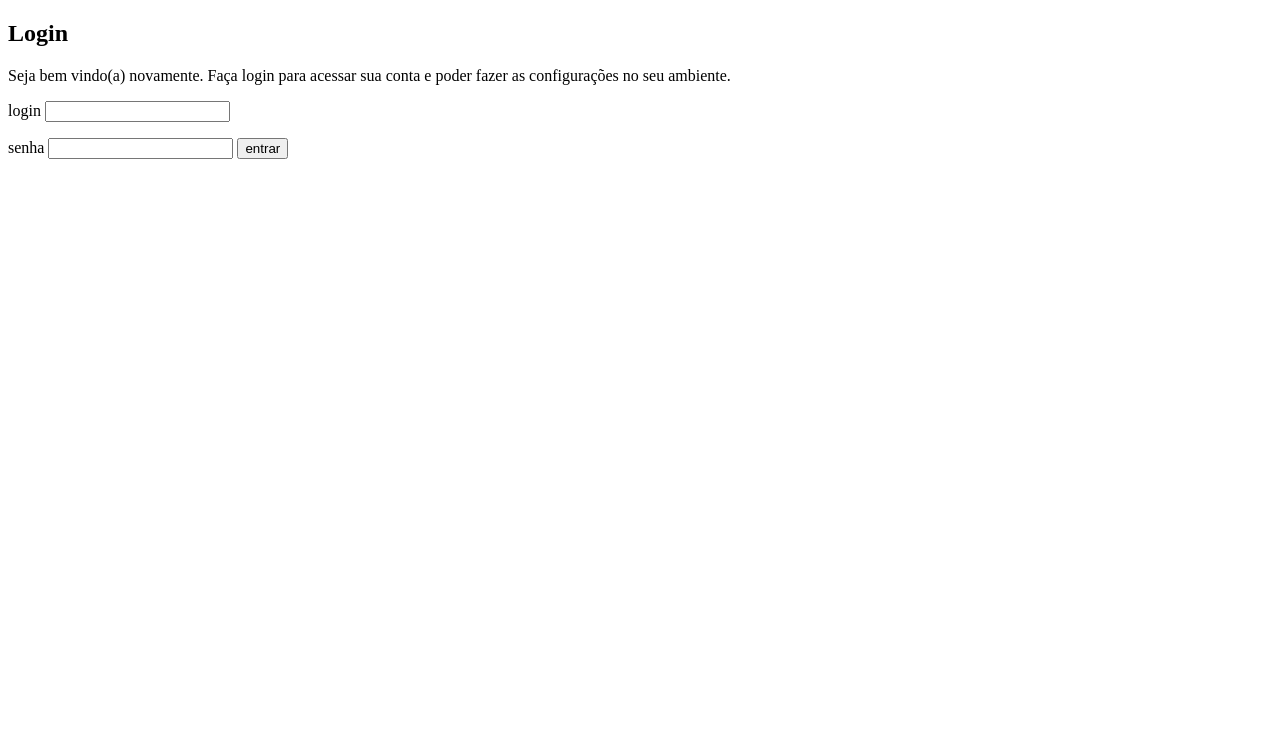
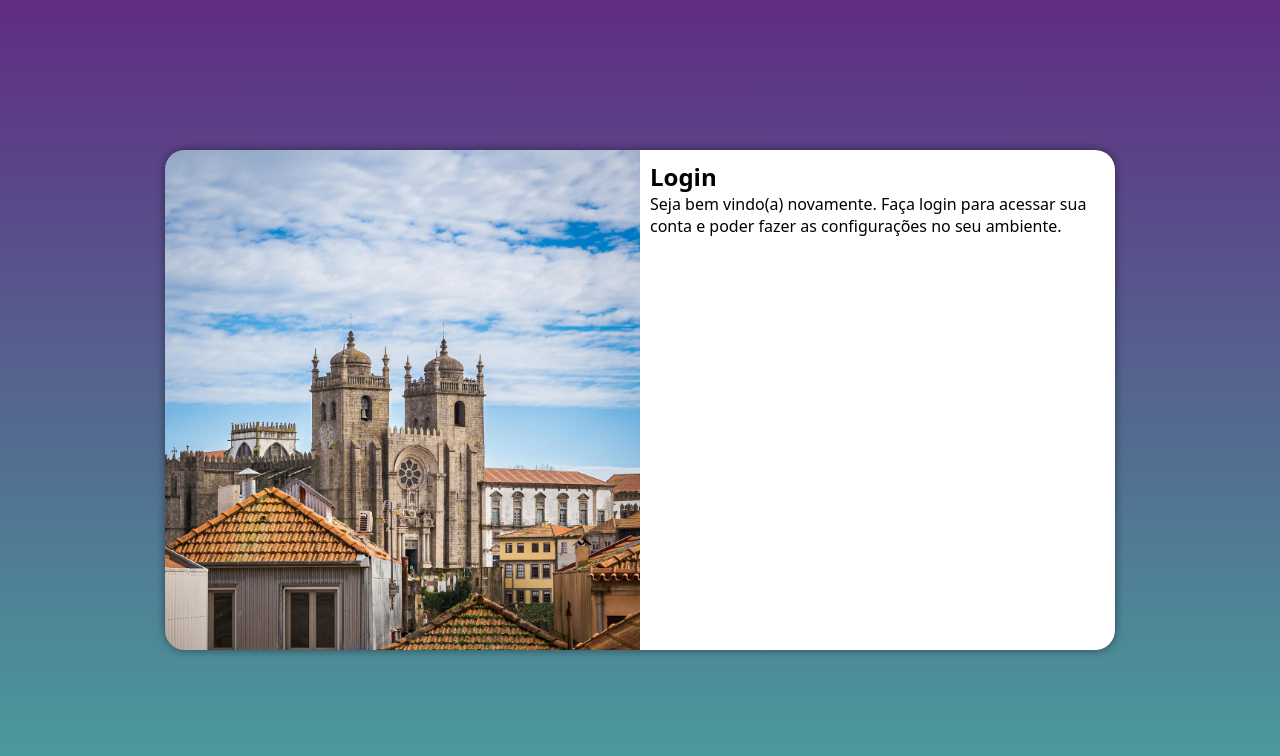
Before and after one commit to Wesley-Rodrigues-Silva/projeto-login, a plain HTML site: page index.html in a window 1280 px wide. Drawn offline with Linux system fonts and the light colour scheme.

Commit message:
media query para outras telas

```diff
--- /dev/null
+++ b/estilos/media-query.css
@@ -0,0 +1,44 @@
+@charset "UTF-8";
+
+@media screen and (min-width: 768px) and (max-width: 992px) {
+    body {
+        background-image: linear-gradient(to top, #49a09d, #5f2c82);
+    }
+
+    section#login {
+        width: 80vw;
+
+    }
+
+    section#login > div#imagem {
+        float: left;
+        width: 30%;
+        height: 100%;
+    }
+
+    section#login > div#formulario {
+        float: right;
+        width: 70%;
+    }
+}
+
+@media screen and (min-width: 992px) {
+    body {
+        background-image: linear-gradient(to top, #49a09d, #5f2c82);
+    }
+
+    section#login {
+        width: 950px;
+    }
+
+    section#login > div#imagem {
+        float: left;
+        width: 50%;
+        height: 100%;
+    }
+
+    section#login > div#formulario {
+        float: right;
+        width: 50%;
+    }
+}
--- a/estilos/style.css
+++ b/estilos/style.css
@@ -5,3 +5,51 @@ Paleta de cores
 Verde: #49a09d
 Lilás: #5f2c82
 */
+
+* {
+    font-family: system-ui, -apple-system, BlinkMacSystemFont, 'Segoe UI', Roboto, Oxygen, Ubuntu, Cantarell, 'Open Sans', 'Helvetica Neue', sans-serif;
+    padding: 0px;
+    margin: 0px;
+    box-sizing: border-box;
+}
+
+body, html {
+    background-color: #5f2c82;
+    height: 100vh;
+    width: 100vw;
+}
+
+main {
+    position: relative;
+    height: 100vh;
+    width: 100vw;
+}
+
+section#login {
+    position: absolute;
+    top: 50%;
+    left: 50%;
+    transform: translate(-50%, -50%);
+    overflow: hidden;
+    background-color: white;
+    width: 250px;
+    height: 500px;
+    border-radius: 20px;
+    box-shadow: 0px 0px 10px rgba(0, 0, 0, 0.450);
+    transition: width .3s, heigth .3s;
+    transition-timing-function: ease;
+}
+
+section#login > div#imagem {
+    display: block;
+    background: #5f2c82 url(../imagens/pexels-jorge-ribeiro-20112885.jpg) no-repeat;
+    background-size: cover;
+    background-position: center top;
+    height: 200px;
+}
+
+section#login > div#formulario {
+    display: block;
+    padding: 10px;
+
+}
--- a/index.html
+++ b/index.html
@@ -5,6 +5,7 @@
     <meta name="viewport" content="width=device-width, initial-scale=1.0">
     <title>Login</title>
     <link rel="stylesheet" href="estilos/style.css">
+    <link rel="stylesheet" href="estilos/media-query.css">
 </head>
 <body>
     <main>
@@ -16,18 +17,6 @@
                 <h1>Login</h1>
                 <p>Seja bem vindo(a) novamente. Faça login para acessar sua conta e poder fazer as configurações no seu ambiente.</p>
                 <form action="login.php" method="post">
-                    <p>
-                        <label for="ilogin">login</label>
-                        <input type="email" name="login" id="ilogin" required>
-                    </p>
-
-                    <p>
-                        <label for="isenha">senha</label>
-                        <input type="password" name="senha" id="isenha" required min="8">
-                        <input type="submit" value="entrar">
-                    </p>
-
-
 
                 </form>
             </div>
```
